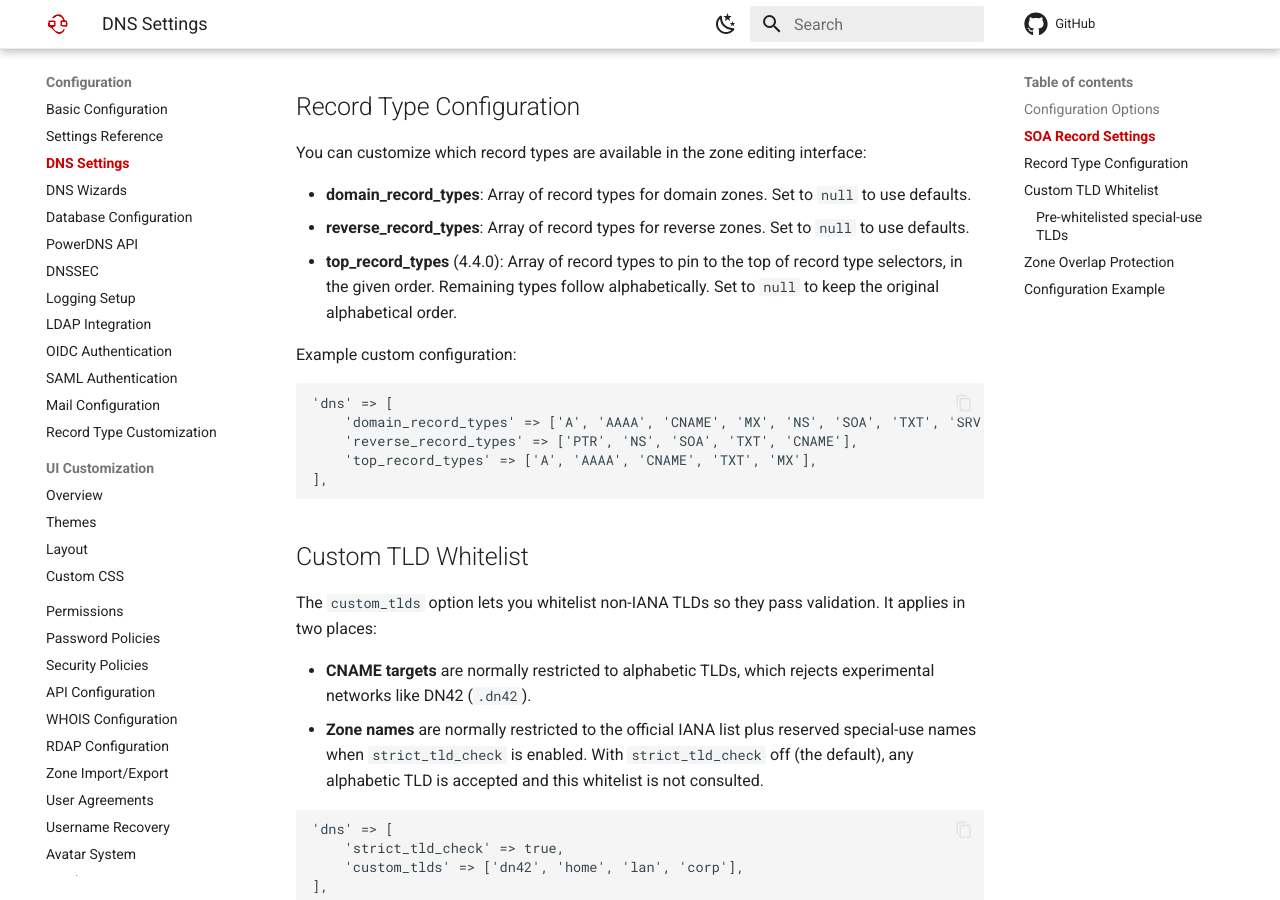
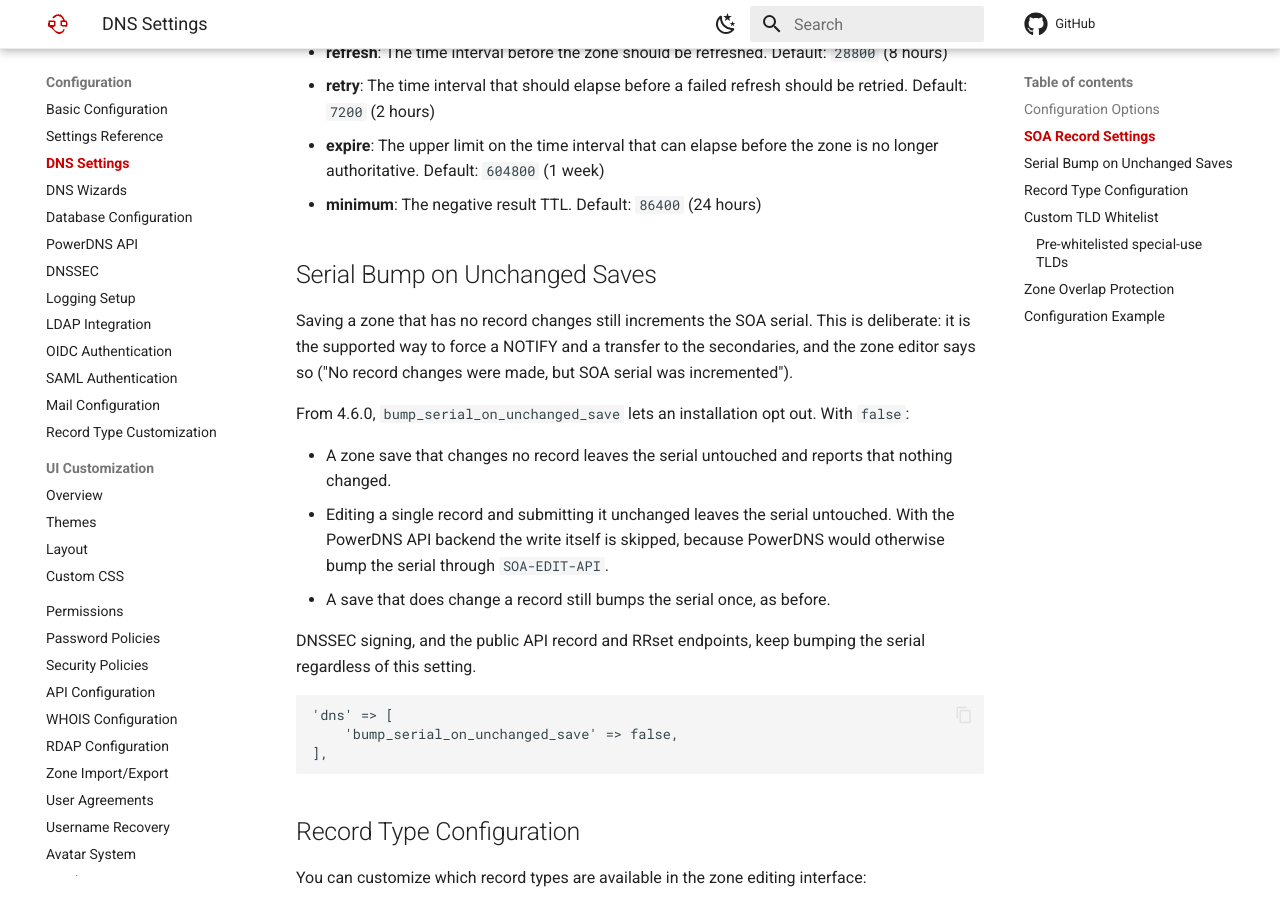
Before and after one commit to poweradmin/poweradmin-docs, an MkDocs documentation site: the page built from docs/configuration/dns-settings.md, in a window 1280 px wide and 900 px high, scrolled down 4347 px. Built offline with MkDocs 1.6.1 and Material for MkDocs 9.7.7, drawn with Linux system fonts in a browser that asks for light colours; comment, search, counter and statistics services are not loaded; some of the changed text lies outside the part shown.

Commit message:
docs(configuration): describe the serial bump setting for unchanged saves

````diff
--- a/docs/configuration/dns-settings.md
+++ b/docs/configuration/dns-settings.md
@@ -31,6 +31,7 @@ DNS settings in Poweradmin are configured through the `config/settings.php` file
 | dns.zone_ownership_mode | both | Controls how zone ownership can be assigned on creation and ownership pages. Options: `both`, `users_only`, `groups_only`. | 4.4.0 |
 | dns.sync_zone_owner_to_account | false | Mirror the zone owner's username into the PowerDNS `account` field on zone creation and ownership changes. With multiple owners, the oldest owner is used; a zone left without a direct owner gets an empty account. When enabled, this overwrites account values set through the API or external tools whenever ownership changes. | 4.4.0 |
 | dns.prevent_duplicate_ptr | true | Prevent creation of multiple PTR records for same IP in batch operations. | 4.0.0 |
+| dns.bump_serial_on_unchanged_save | true | Bump the SOA serial even when a zone or record save changes nothing, so saving can force a NOTIFY. Set to `false` to leave the serial alone on such saves. | 4.6.0 |
 | dns.domain_record_types | null | Custom record types for domain zones (null uses defaults). | 4.0.0 |
 | dns.reverse_record_types | null | Custom record types for reverse zones (null uses defaults). | 4.0.0 |
 | dns.top_record_types | null | Pin selected record types to the top of record type selectors, in the given order. Null = alphabetical only. | 4.4.0 |
@@ -44,6 +45,24 @@ The SOA settings are configured as individual parameters:
 - **retry**: The time interval that should elapse before a failed refresh should be retried. Default: `7200` (2 hours)
 - **expire**: The upper limit on the time interval that can elapse before the zone is no longer authoritative. Default: `604800` (1 week)
 - **minimum**: The negative result TTL. Default: `86400` (24 hours)
+
+## Serial Bump on Unchanged Saves
+
+Saving a zone that has no record changes still increments the SOA serial. This is deliberate: it is the supported way to force a NOTIFY and a transfer to the secondaries, and the zone editor says so ("No record changes were made, but SOA serial was incremented").
+
+From 4.6.0, `bump_serial_on_unchanged_save` lets an installation opt out. With `false`:
+
+- A zone save that changes no record leaves the serial untouched and reports that nothing changed.
+- Editing a single record and submitting it unchanged leaves the serial untouched. With the PowerDNS API backend the write itself is skipped, because PowerDNS would otherwise bump the serial through `SOA-EDIT-API`.
+- A save that does change a record still bumps the serial once, as before.
+
+DNSSEC signing, and the public API record and RRset endpoints, keep bumping the serial regardless of this setting.
+
+```php
+'dns' => [
+    'bump_serial_on_unchanged_save' => false,
+],
+```
 
 ## Record Type Configuration
 
````
